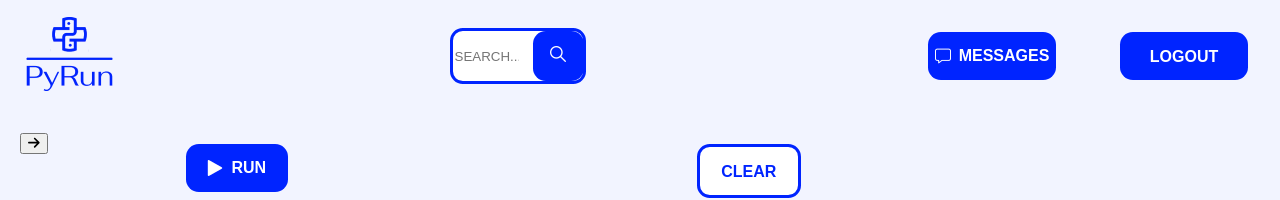
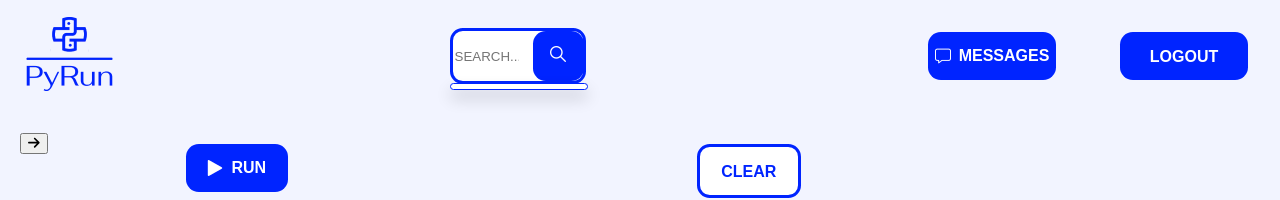
Before and after one commit to james-mahfouz/Python-code-editor, a React (Create React App) app in the folder frontend/: page /landing in a window 1280 px wide. Shown: the top 200 px of the page. Built offline with nearby package versions, Linux system fonts and the light colour scheme; the HTML template or start-up script is replaced by a standard one.

Commit message:
finished the landing page

```diff
--- a/frontend/src/components/NavbarTwo/index.css
+++ b/frontend/src/components/NavbarTwo/index.css
@@ -5,12 +5,19 @@
 .navbar-buttons{
     display: block;
 }
+
 .searched_name{
-    padding-left: 20px;
+    margin-top: 5px;
+    border: solid #0024FF 0.5px;
+    padding-top: 5px;
 }
 
 .names_displayed{
     cursor: pointer;
+    margin-left: 10px;
+    text-transform: uppercase;
+    font-weight: bold;
+    color: rgba(0,0,0,0.8);
 }
 
 @media screen and (max-width:700px){
```
